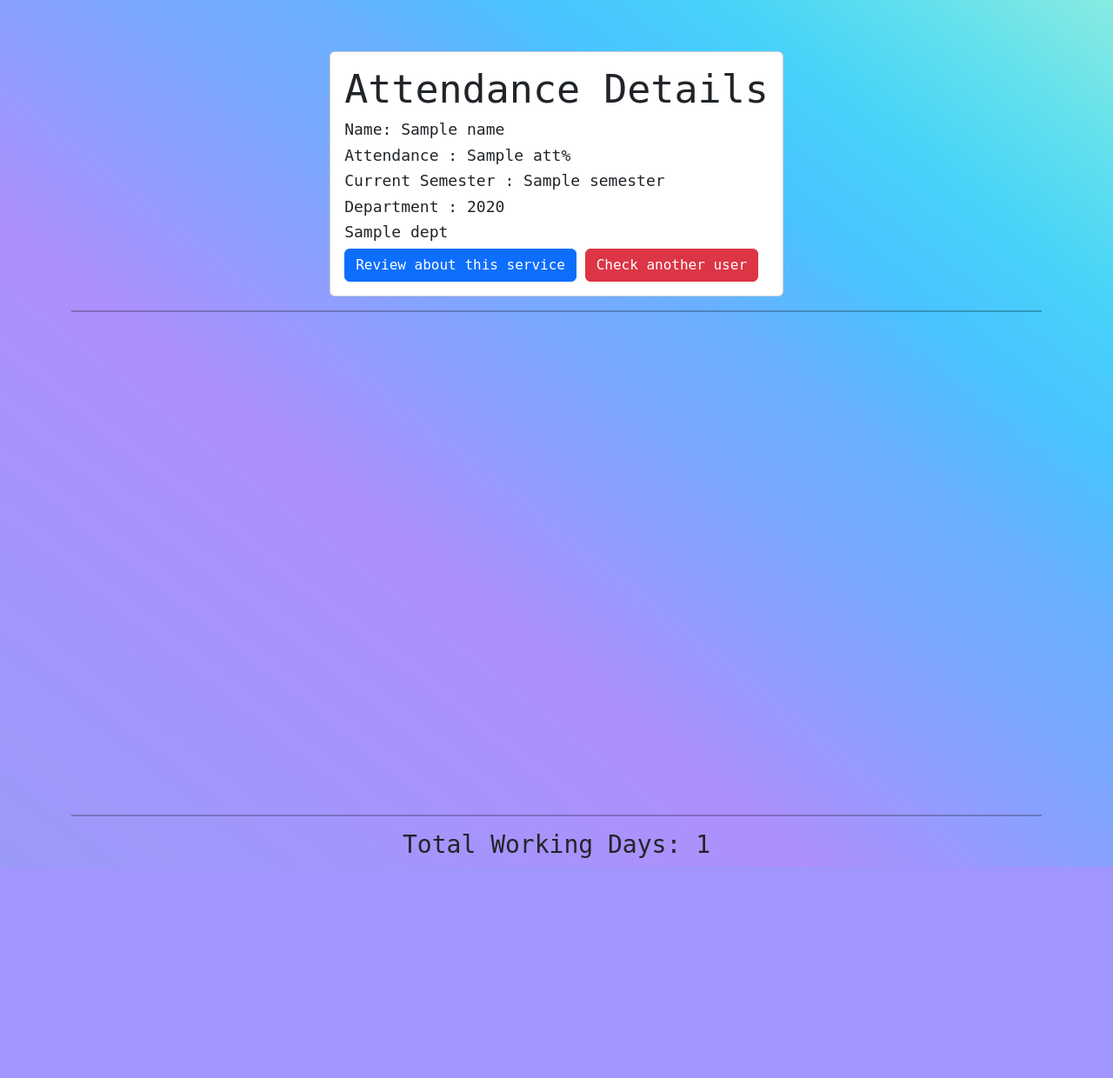
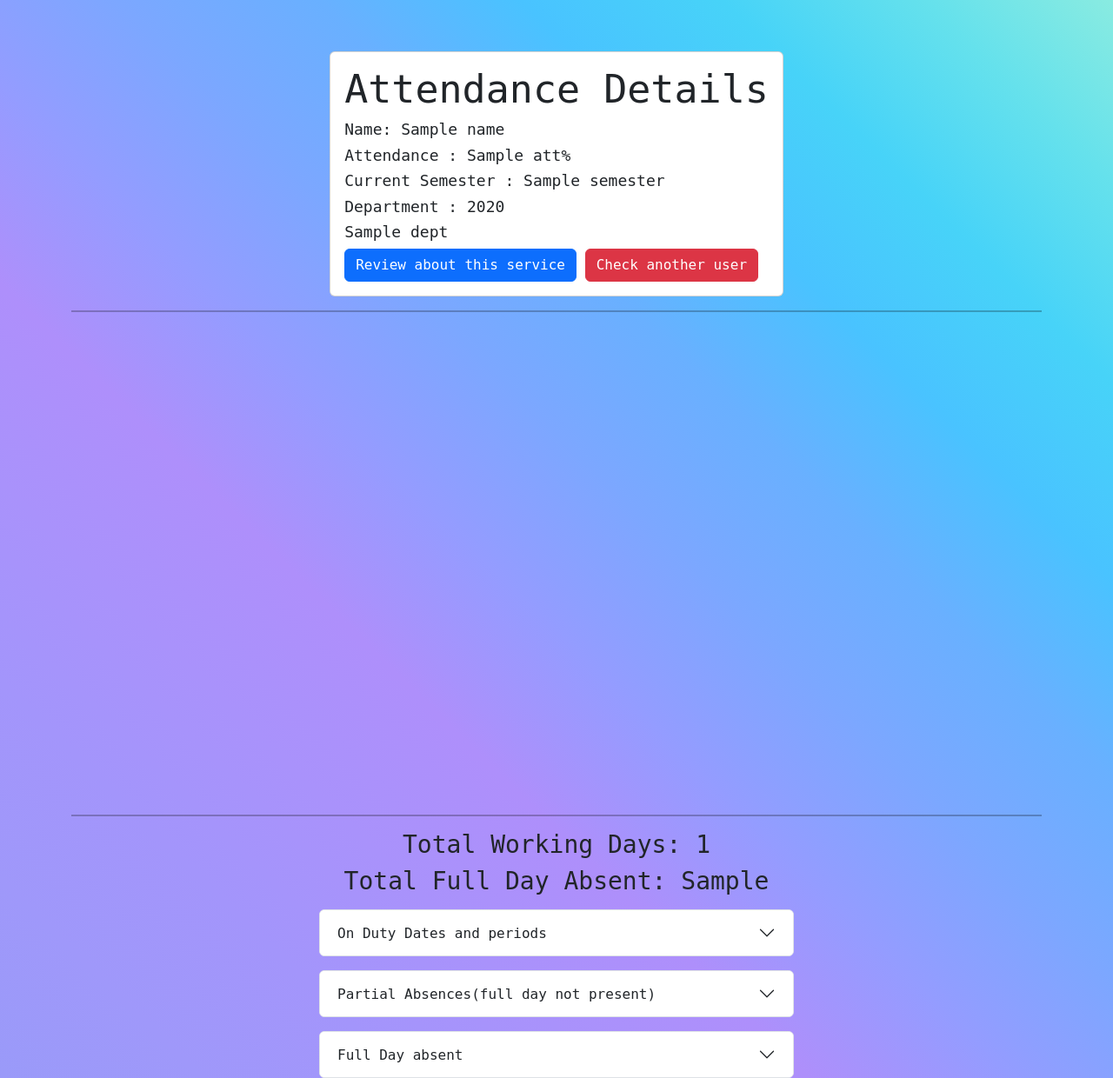
Before and after one commit to creepygonemad/mgc-attendance, a Flask app: template templates/result.html in a window 1280 px wide. Shown: the part 17-1257 px from the top of the page at 87% size. Before the commit the page ends 1014 px from the top, so only its background shows below. Run offline with Flask 3, Linux system fonts and the light colour scheme; the template is opened without the code that fills it: most values are stand-ins (such as "Sample title", 1, 10 or a date in 2020); some web fonts are replaced.

Commit message:
added od and attenndance details

```diff
--- a/app.py
+++ b/app.py
@@ -117,7 +117,7 @@ def result():
 
                     if attend['absent'] == 5:
                         send['full_abs'].append(attend['date'])
-
+                tot_absent = len( [i for i in data['attends'] if i.get('absent') == 5])
                 present = [i['present'] for i in data['attends']]
                 tot = [i['total'] for i in data['attends']]
                 att_percent = round(sum(present) / sum(tot) * 100, 2)
@@ -133,7 +133,7 @@ def result():
             else:
                 year = '3rd Year'
         return render_template('result.html', name=student_name, att=att_percent, att_details = send,
-                    semester=sem,year=year,dept=dept, attendance_data=attendance_data, total_days=total_day)
+                    semester=sem,year=year,dept=dept, attendance_data=attendance_data, total_days=total_day,tot_abs = tot_absent)
     elif request.method == 'GET':
         if 'username' in session and 'password' in session:
             user = session['username']
--- a/templates/result.html
+++ b/templates/result.html
@@ -10,6 +10,8 @@
   <link href="https://cdn.jsdelivr.net/npm/bootstrap@5.3.0-alpha1/dist/css/bootstrap.min.css" rel="stylesheet">
   <script async src="https://pagead2.googlesyndication.com/pagead/js/adsbygoogle.js?client=ca-pub-8281376893196924" crossorigin="anonymous"></script>
   <script src="https://cdn.jsdelivr.net/npm/chart.js"></script>
+  <script src="https://cdn.jsdelivr.net/npm/bootstrap@5.3.0-alpha1/dist/js/bootstrap.bundle.min.js"></script>
+
   <style>
     hr{
       width: 100%;
@@ -106,7 +108,84 @@
     </div>
     <hr>
     <h3 class="text-center">Total Working Days: {{ total_days }}</h3>
+    <h3 class="text-center">Total Full Day Absent: {{ tot_abs }}</h3>
+     <!-- OD Absences Section -->
+     <div class="row mt-3">
+      <div class="col-md-6 offset-md-3">
+          <div class="accordion" id="odAccordion">
+              <div class="accordion-item">
+                  <h2 class="accordion-header" id="odHeading">
+                      <button class="accordion-button collapsed" type="button" data-bs-toggle="collapse" data-bs-target="#odCollapse" aria-expanded="false" aria-controls="odCollapse">
+                          On Duty Dates and periods
+                      </button>
+                  </h2>
+                  <div id="odCollapse" class="accordion-collapse collapse" aria-labelledby="odHeading" data-bs-parent="#odAccordion">
+                      <div class="accordion-body">
+                          <ul class="list-group">
+                              {% for od_absence in att_details['od'] %}
+                                  {% for date, periods in od_absence.items() %}
+                                      <li class="list-group-item">Date: {{ date }}, Periods: {{ periods|join(', ') }}</li>
+                                  {% endfor %}
+                              {% endfor %}
+                          </ul>
+                      </div>
+                  </div>
+              </div>
+          </div>
+      </div>
   </div>
+
+  <!-- Partial Absences Section -->
+  <div class="row mt-3">
+      <div class="col-md-6 offset-md-3">
+          <div class="accordion" id="partialAccordion">
+              <div class="accordion-item">
+                  <h2 class="accordion-header" id="partialHeading">
+                      <button class="accordion-button collapsed" type="button" data-bs-toggle="collapse" data-bs-target="#partialCollapse" aria-expanded="false" aria-controls="partialCollapse">
+                          Partial Absences(full day not present)
+                      </button>
+                  </h2>
+                  <div id="partialCollapse" class="accordion-collapse collapse" aria-labelledby="partialHeading" data-bs-parent="#partialAccordion">
+                      <div class="accordion-body">
+                          <ul class="list-group">
+                              {% for partial_absence in att_details['absent'] %}
+                                  {% for date, periods in partial_absence.items() %}
+                                      <li class="list-group-item">Date: {{ date }}, Periods: {{ periods|join(', ') }}</li>
+                                  {% endfor %}
+                              {% endfor %}
+                          </ul>
+                      </div>
+                  </div>
+              </div>
+          </div>
+      </div>
+  </div>
+
+  <!-- Full Absences Section -->
+  <div class="row mt-3">
+      <div class="col-md-6 offset-md-3">
+          <div class="accordion" id="fullAccordion">
+              <div class="accordion-item">
+                  <h2 class="accordion-header" id="fullHeading">
+                      <button class="accordion-button collapsed" type="button" data-bs-toggle="collapse" data-bs-target="#fullCollapse" aria-expanded="false" aria-controls="fullCollapse">
+                          Full Day absent
+                      </button>
+                  </h2>
+                  <div id="fullCollapse" class="accordion-collapse collapse" aria-labelledby="fullHeading" data-bs-parent="#fullAccordion">
+                      <div class="accordion-body">
+                          <ul class="list-group">
+                              {% for date in att_details['full_abs'] %}
+                                  <li class="list-group-item">Date: {{ date }}</li>
+                              {% endfor %}
+                          </ul>
+                      </div>
+                  </div>
+              </div>
+          </div>
+      </div>
+  </div>
+</div>
+
 
   <script>
     // Access the attendance data passed from Flask
```
